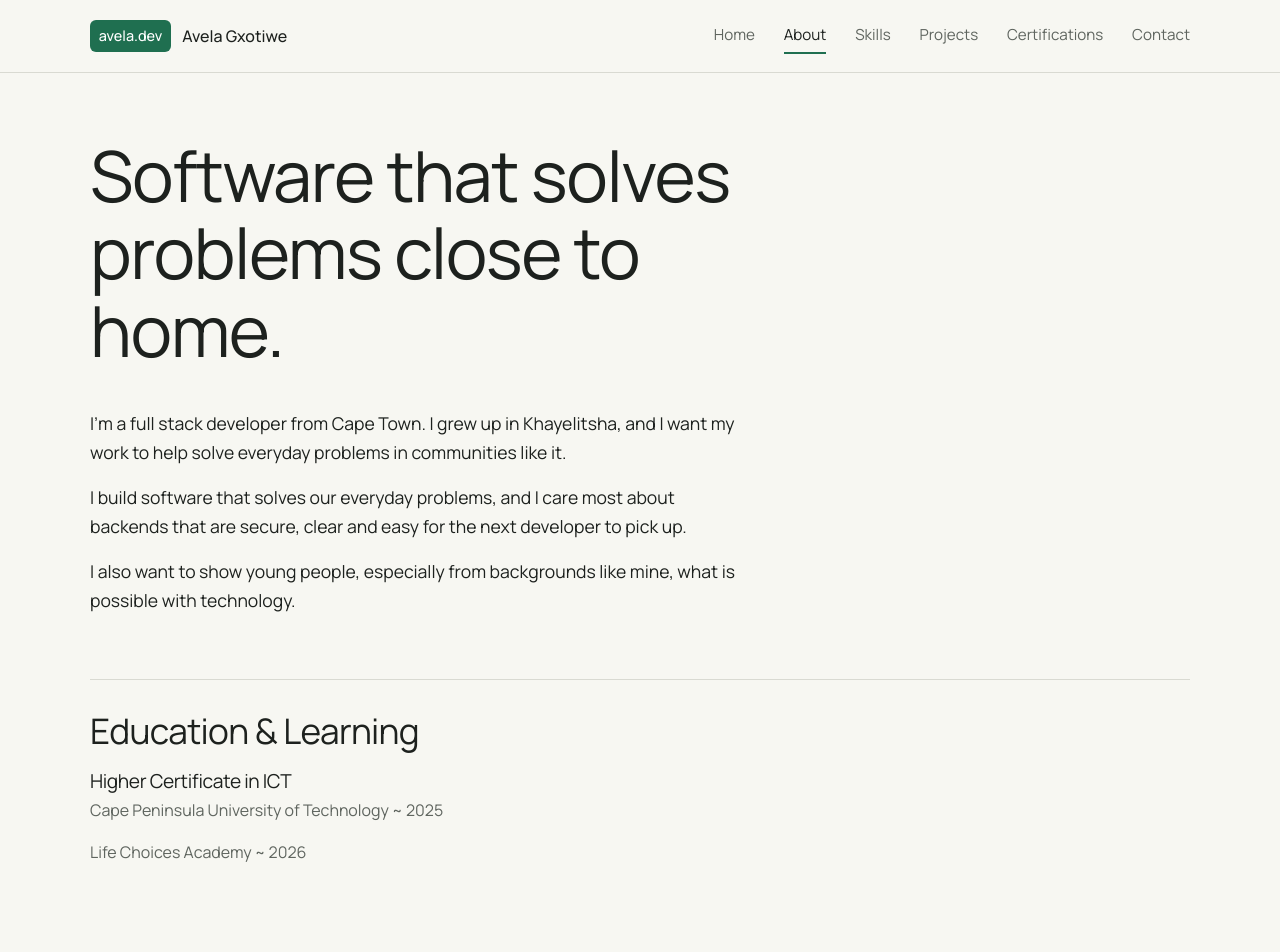
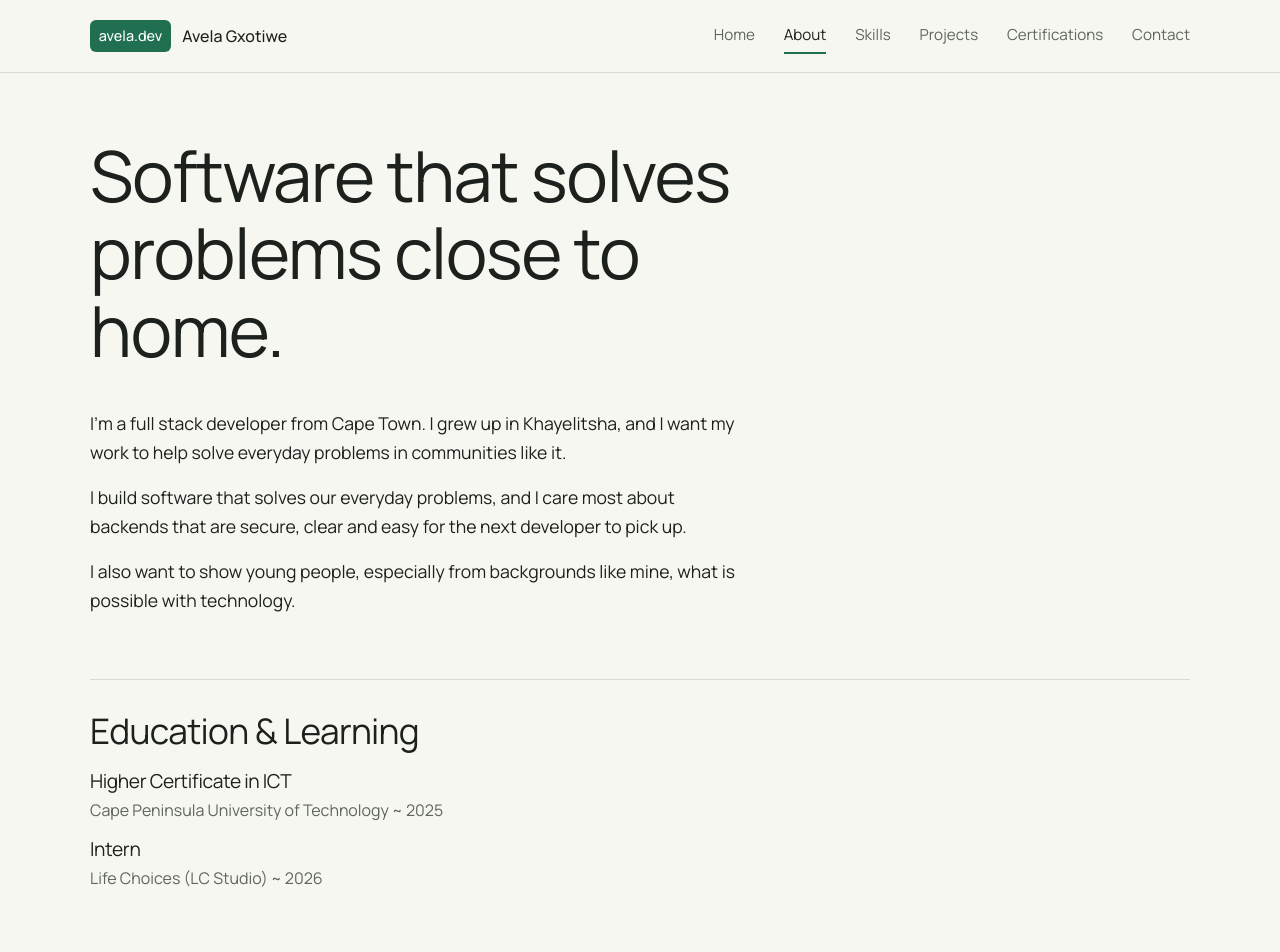
Before and after one commit to Avela337/professional-portfolio, a Vue app: page /about in a window 1280 px wide. Shown: the top 952 px of the page. Built offline with nearby package versions, Linux system fonts and the light colour scheme.

Commit message:
edited the  About page

```diff
--- a/src/views/About.vue
+++ b/src/views/About.vue
@@ -20,9 +20,11 @@
             <h2>Education & Learning</h2>
             <h3>Higher Certificate in ICT</h3>
             <p class="muted">Cape Peninsula University of Technology ~ 2025</p>
+            <h3>Intern</h3>
             <p class="muted">
-                Life Choices Academy ~ 2026
+                Life Choices (LC Studio) ~ 2026
             </p>
+
 
         </div>
     </section>
```
